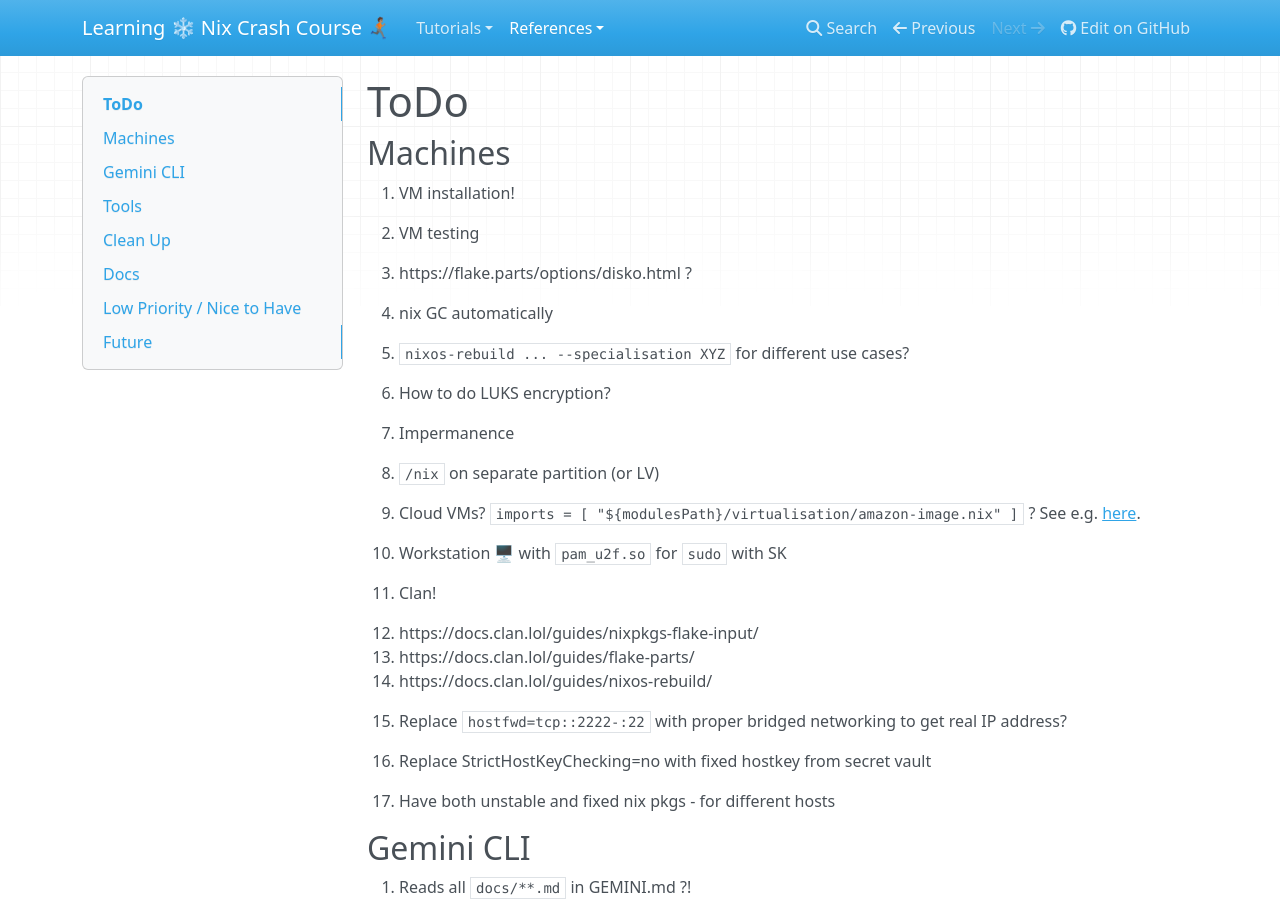
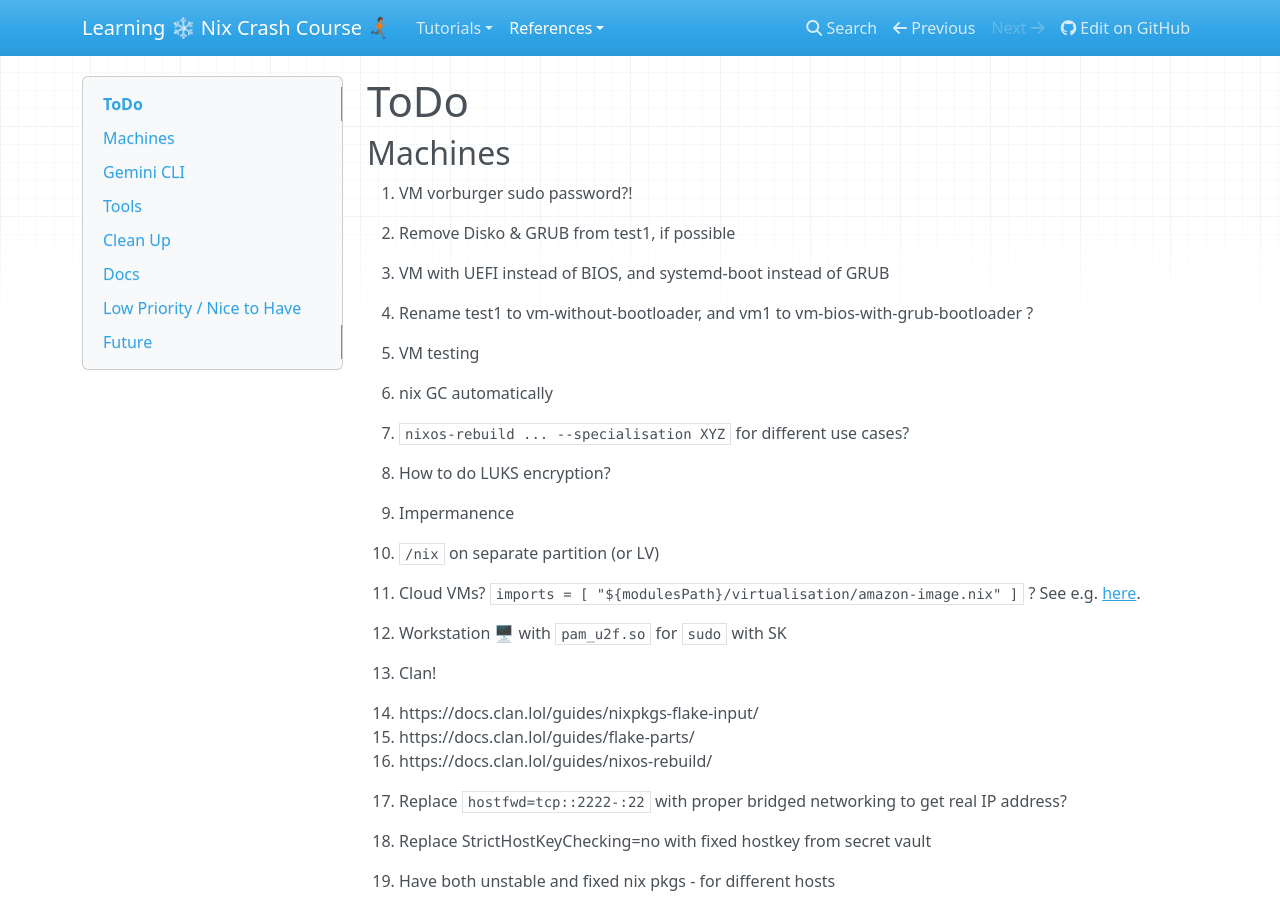
Before and after one commit to vorburger/nixfiles, an MkDocs documentation site: the page built from docs/docs/ToDo.md, in a window 1280 px wide and 900 px high. Built offline with MkDocs 1.6.1, drawn with Linux system fonts in a browser that asks for light colours; nearby versions of some CDN libraries.

Commit message:
First (!) fully working VM installation

```diff
--- a/docs/docs/ToDo.md
+++ b/docs/docs/ToDo.md
@@ -2,11 +2,15 @@
 
 ## Machines
 
-1. VM installation!
+1. VM vorburger sudo password?!
+
+1. Remove Disko & GRUB from test1, if possible
+
+1. VM with UEFI instead of BIOS, and systemd-boot instead of GRUB
+
+1. Rename test1 to vm-without-bootloader, and vm1 to vm-bios-with-grub-bootloader ?
 
 1. VM testing
-
-1. https://flake.parts/options/disko.html ?
 
 1. nix GC automatically
 
--- a/docs/mkdocs.yaml
+++ b/docs/mkdocs.yaml
@@ -21,7 +21,9 @@ nav:
   - References:
       - reference/nix-cli.md
       - reference/determinate.md
+      - reference/nixos-generate-config.md
       - reference/nixos-rebuild.md
+      - reference/nixos-anywhere.md
       - reference/flake-file.md
       - reference/wiki.md
       - reference/we.md
```
Also changed, not shown: docs/docs/reference/nixos-anywhere.md (added, +13 -0 lines), docs/docs/reference/nixos-rebuild.md (+2 -0 lines), README.md, 6 other files.
